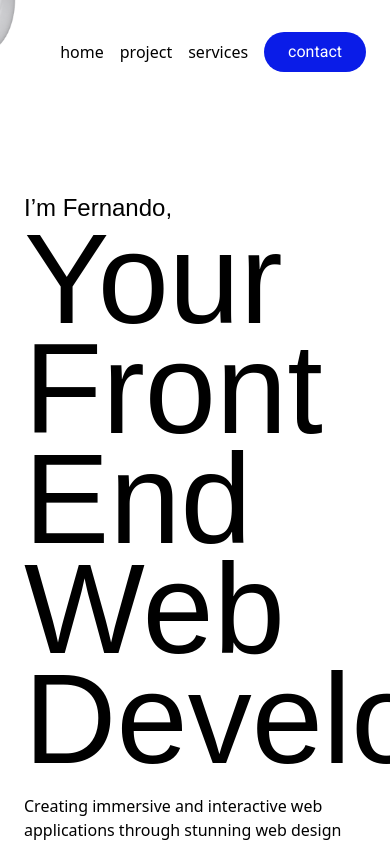
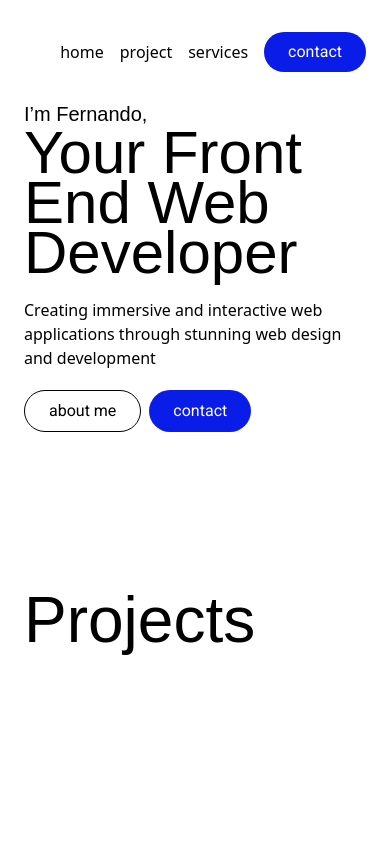
Before and after one commit to ferlarag/personal-portfolio, a React (Vite) app: page / in a window 390 px wide. Shown: the top 844 px of the page. Built offline with nearby package versions, Linux system fonts and the light colour scheme; a web font is replaced by a local one.

Commit message:
Banner Changes

```diff
--- a/src/components/Banner.jsx
+++ b/src/components/Banner.jsx
@@ -1,13 +1,25 @@
 import pringles from "../assets/Pringles.png"
 import metaball from "../assets/Metaball.png"
 import tube from "../assets/Tube.png"
+import line from "../assets/pointing-line-1.png"
 import Button from "./Button"
 
 const Banner = () => {
     return(
-        <div className="mt-48 relative">
-            <h3 className="text-2xl font-Tilt">I’m Fernando,</h3>
-            <h1 className="font-Tilt text-9xl leading-[110px]">Your Front End Web Developer</h1>
+        <div className="
+            mt-[100px] relative
+            md:mt-[270px]
+        ">
+            <h3 className="
+                text-xl font-Tilt
+                sm:text-2xl
+            ">I’m Fernando,</h3>
+            <h1 className="
+                font-Tilt text-6xl leading-[50px]
+                sm:text-7xl sm:leading-[60px]
+                md:text-8xl md:leading-[80px]
+                xl:text-9xl xl:leading-[110px]
+            ">Your Front End Web Developer</h1>
             <p className="max-w-[500px] pt-5">Creating immersive and interactive web applications through stunning web design and development</p>
             <div className="pt-5 flex gap-2">
                 <Button
@@ -19,9 +31,46 @@ const Banner = () => {
                     type="main"
                 />
             </div>
-            <img className="absolute top-[-275px] left-[-350px]" src={tube} alt="Tube" />
-            <img className="absolute top-[-625px] left-[175px]" src={pringles} alt="Pringles" />
-            <img className="absolute bottom-[-200px] right-[-300px]" src={metaball} alt="Metaball" />
+            <div className="`
+                hidden absolute right-10 z-[-1]
+                sm:block sm:top-[-140px]
+                md:top-[-180px]
+            ">
+                <img src={line} alt="pointing line" />
+                <h3 className="text-2xl font-Tilt absolute left-[-50px] top-20">Say hi! 👋🏽</h3>
+            </div>
+            <img
+                // className="
+                //     absolute top-[-200px] left-[-150px] z-[-1]
+                //     sm:top-[-275px] sm:left-[-350px]
+                // "
+                className="
+                    absolute hidden top-[-275px] left-[-350px] z-[-2]
+                    md:block
+                "
+                src={tube}
+                alt="Tube"
+            />
+            <img
+                // className="
+                //     absolute top-[-210px] left-[150px] z-[-1]
+                //     sm:top-[-625px] sm:left-[175px]
+                // "
+                className="
+                    absolute hidden top-[-625px] left-[175px] z-[-2]
+                    md:block
+                "
+                src={pringles}
+                alt="Pringles"
+            />
+            <img
+                className="
+                    absolute hidden bottom-[-200px] right-[-300px] z-[-2]
+                    md:block
+                "
+                src={metaball}
+                alt="Metaball"
+            />
         </div>
     )
 }
```
